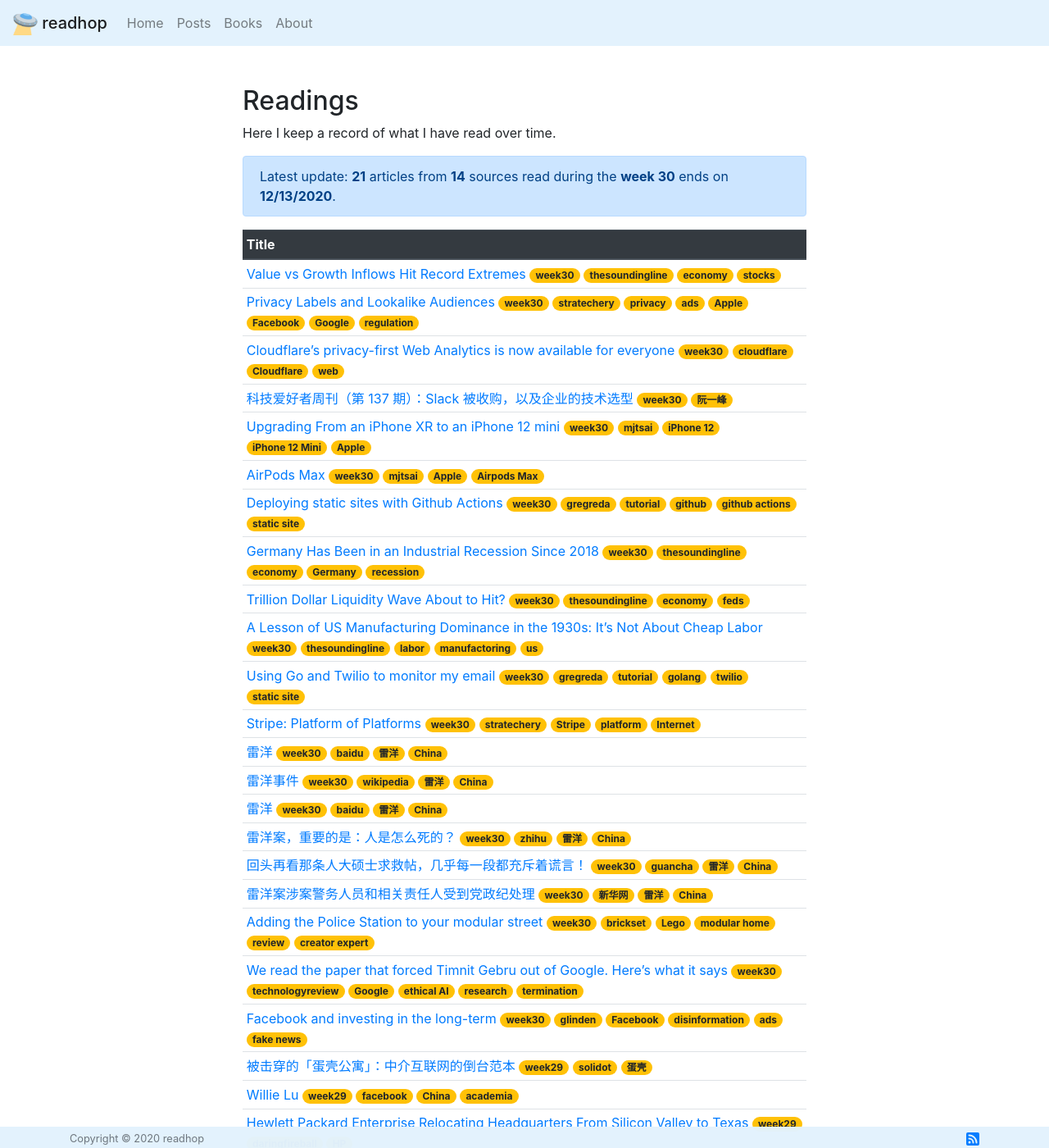
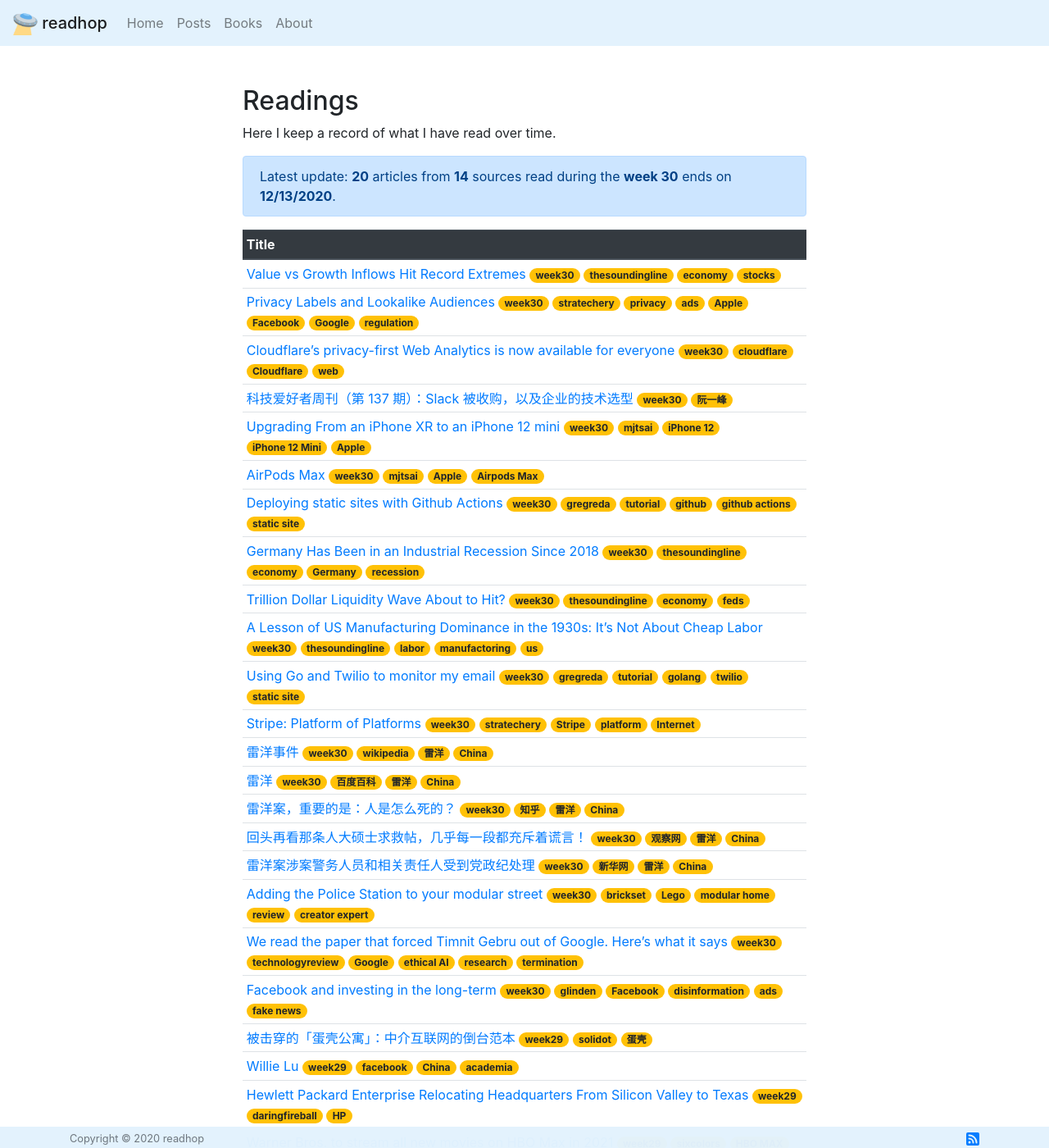
Before and after one commit to robocalpico/robocalpico.github.io, a Jekyll site: the page built from index.md, in a window 1280 px wide and 1400 px high. Shown: the whole window at 82% size. Built offline with Jekyll 4.4.1, drawn with Linux system fonts in a browser that asks for light colours; comment, search, counter and statistics services are not loaded.

Commit message:
update week 30 pt2 update tags

```diff
--- a/_data/stats.yaml
+++ b/_data/stats.yaml
@@ -1,4 +1,4 @@
-weekly_count: 21
+weekly_count: 20
 weekly_sources: 14
 week_no: 30
 last_end: 12/13/2020
--- a/_data/weekly_data.csv
+++ b/_data/weekly_data.csv
@@ -5,3 +5,5 @@
 28,11/29/2020,11,11
 29,12/06/2020,14,8
 30,12/13/2020,21,14
+30,12/13/2020,20,14
+30,12/13/2020,20,14
--- a/index.md
+++ b/index.md
@@ -113,13 +113,6 @@
       <span class="badge badge-pill badge-warning text-wrap text-left">Internet</span>
     </td></tr>
     <tr><td>
-      <a href="https://baike.baidu.com/item/雷洋/19658789" target="_blank" rel="noopener noreferrer">雷洋</a>
-      <span class="badge badge-pill badge-warning text-wrap text-left">week30</span>
-      <span class="badge badge-pill badge-warning text-wrap text-left">baidu</span>
-      <span class="badge badge-pill badge-warning text-wrap text-left">雷洋</span>
-      <span class="badge badge-pill badge-warning text-wrap text-left">China</span>
-    </td></tr>
-    <tr><td>
       <a href="https://zh.wikipedia.org/wiki/%E9%9B%B7%E6%B4%8B%E4%BA%8B%E4%BB%B6" target="_blank" rel="noopener noreferrer">雷洋事件</a>
       <span class="badge badge-pill badge-warning text-wrap text-left">week30</span>
       <span class="badge badge-pill badge-warning text-wrap text-left">wikipedia</span>
@@ -127,23 +120,23 @@
       <span class="badge badge-pill badge-warning text-wrap text-left">China</span>
     </td></tr>
     <tr><td>
-      <a href="https://baike.baidu.com/item/雷洋" target="_blank" rel="noopener noreferrer">雷洋</a>
+      <a href="https://baike.baidu.com/item/%E9%9B%B7%E6%B4%8B/19658789" target="_blank" rel="noopener noreferrer">雷洋</a>
       <span class="badge badge-pill badge-warning text-wrap text-left">week30</span>
-      <span class="badge badge-pill badge-warning text-wrap text-left">baidu</span>
+      <span class="badge badge-pill badge-warning text-wrap text-left">百度百科</span>
       <span class="badge badge-pill badge-warning text-wrap text-left">雷洋</span>
       <span class="badge badge-pill badge-warning text-wrap text-left">China</span>
     </td></tr>
     <tr><td>
       <a href="https://zhuanlan.zhihu.com/p/97322550" target="_blank" rel="noopener noreferrer">雷洋案，重要的是：人是怎么死的？</a>
       <span class="badge badge-pill badge-warning text-wrap text-left">week30</span>
-      <span class="badge badge-pill badge-warning text-wrap text-left">zhihu</span>
+      <span class="badge badge-pill badge-warning text-wrap text-left">知乎</span>
       <span class="badge badge-pill badge-warning text-wrap text-left">雷洋</span>
       <span class="badge badge-pill badge-warning text-wrap text-left">China</span>
     </td></tr>
     <tr><td>
       <a href="http://www.guancha.cn/ZhuXinWei/2016_05_11_359958.shtml" target="_blank" rel="noopener noreferrer">回头再看那条人大硕士求救帖，几乎每一段都充斥着谎言！</a>
       <span class="badge badge-pill badge-warning text-wrap text-left">week30</span>
-      <span class="badge badge-pill badge-warning text-wrap text-left">guancha</span>
+      <span class="badge badge-pill badge-warning text-wrap text-left">观察网</span>
       <span class="badge badge-pill badge-warning text-wrap text-left">雷洋</span>
       <span class="badge badge-pill badge-warning text-wrap text-left">China</span>
     </td></tr>
```
